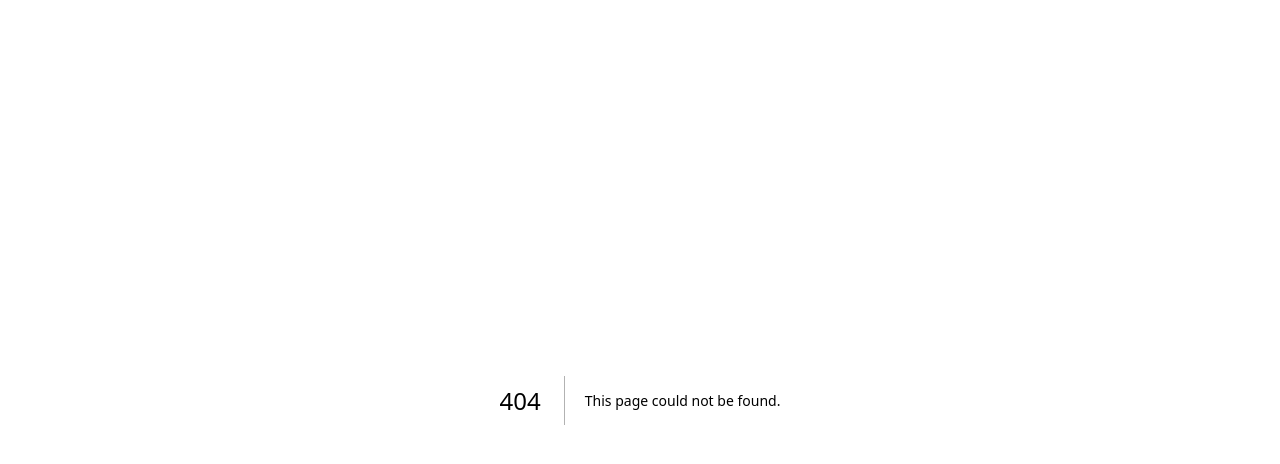
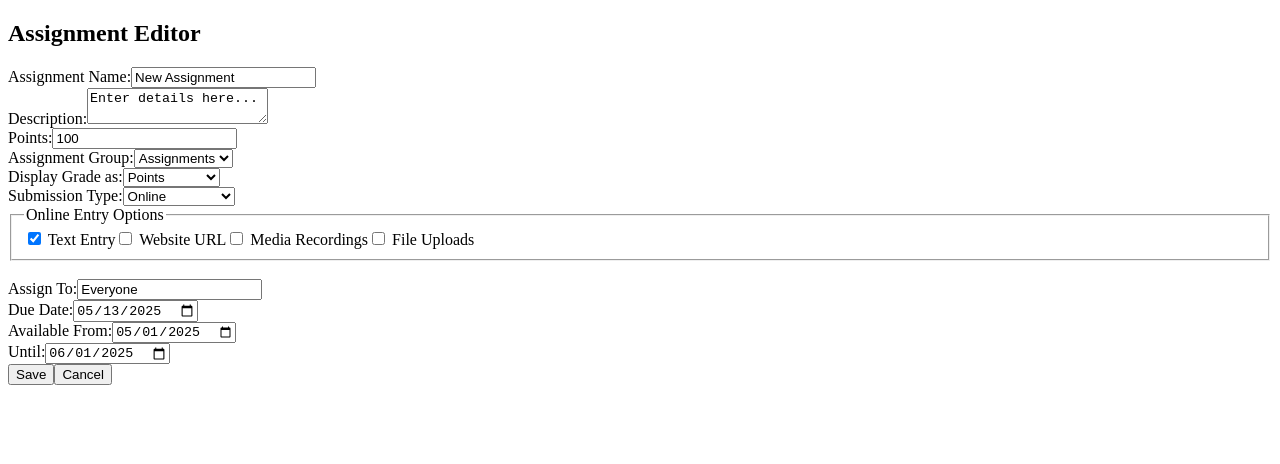
Before and after one commit to parvate-r/CS4550, a Next.js app in the folder kambaz-next-js/: page /Courses/1/Assignments/Edit in a window 1280 px wide. Before the commit this address had no page. Shown: the top 464 px of the page. Built offline with nearby package versions, Linux system fonts and the light colour scheme.

Commit message:
added changes to checkoff on rubric for A2

```diff
--- /dev/null
+++ b/kambaz-next-js/src/app/(Kambaz)/Courses/[id]/Assignments/Edit/page.tsx
@@ -0,0 +1,150 @@
+"use client";
+
+import { useState } from "react";
+
+export default function AssignmentEditor() {
+  const [name, setName] = useState("New Assignment");
+  const [description, setDescription] = useState("Enter details here...");
+  const [points, setPoints] = useState(100);
+  const [dueDate, setDueDate] = useState("2025-05-13");
+  const [availableFrom, setAvailableFrom] = useState("2025-05-01");
+  const [untilDate, setUntilDate] = useState("2025-06-01");
+  const [assignTo, setAssignTo] = useState("Everyone");
+
+  return (
+    <div id="wd-assignment-editor">
+      <h2>Assignment Editor</h2>
+
+      <label>
+        Assignment Name:
+        <input
+          type="text"
+          value={name}
+          onChange={(e) => setName(e.target.value)}
+        />
+      </label>
+
+      <br />
+
+      <label>
+        Description:
+        <textarea
+          value={description}
+          onChange={(e) => setDescription(e.target.value)}
+        />
+      </label>
+
+      <br />
+
+      <label>
+        Points:
+        <input
+          type="number"
+          value={points}
+          onChange={(e) => setPoints(Number(e.target.value))}
+        />
+      </label>
+
+      <br />
+
+      <label>
+        Assignment Group:
+        <select>
+          <option>Assignments</option>
+          <option>Quizzes</option>
+          <option>Exams</option>
+          <option>Project</option>
+        </select>
+      </label>
+
+      <br />
+
+      <label>
+        Display Grade as:
+        <select>
+          <option>Points</option>
+          <option>Percentage</option>
+          <option>Letter Grade</option>
+        </select>
+      </label>
+
+      <br />
+
+      <label>
+        Submission Type:
+        <select>
+          <option>Online</option>
+          <option>On Paper</option>
+          <option>No Submission</option>
+        </select>
+      </label>
+
+      <br />
+
+      <fieldset>
+        <legend>Online Entry Options</legend>
+        <label>
+          <input type="checkbox" defaultChecked /> Text Entry
+        </label>
+        <label>
+          <input type="checkbox" /> Website URL
+        </label>
+        <label>
+          <input type="checkbox" /> Media Recordings
+        </label>
+        <label>
+          <input type="checkbox" /> File Uploads
+        </label>
+      </fieldset>
+
+      <br />
+
+      <label>
+        Assign To:
+        <input
+          type="text"
+          value={assignTo}
+          onChange={(e) => setAssignTo(e.target.value)}
+        />
+      </label>
+
+      <br />
+
+      <label>
+        Due Date:
+        <input
+          type="date"
+          value={dueDate}
+          onChange={(e) => setDueDate(e.target.value)}
+        />
+      </label>
+
+      <br />
+
+      <label>
+        Available From:
+        <input
+          type="date"
+          value={availableFrom}
+          onChange={(e) => setAvailableFrom(e.target.value)}
+        />
+      </label>
+
+      <br />
+
+      <label>
+        Until:
+        <input
+          type="date"
+          value={untilDate}
+          onChange={(e) => setUntilDate(e.target.value)}
+        />
+      </label>
+
+      <br />
+
+      <button>Save</button>
+      <button>Cancel</button>
+    </div>
+  );
+}
```
Also changed, not shown: kambaz-next-js/src/app/(Kambaz)/Courses/Navigation.tsx (+7 -1 lines), kambaz-next-js/src/app/(Kambaz)/Courses/[id]/Assignments/page.tsx (+21 -5 lines), kambaz-next-js/src/app/(Kambaz)/Courses/[id]/Modules/page.tsx (+33 -9 lines), kambaz-next-js/src/app/(Kambaz)/Courses/[id]/Piazza/page.tsx (added, +17 -0 lines), kambaz-next-js/src/app/(Kambaz)/Courses/[id]/Quizzes/page.tsx (added, +13 -0 lines), kambaz-next-js/src/app/(Kambaz)/Courses/[id]/Zoom/page.tsx (added, +13 -0 lines), kambaz-next-js/src/app/(Kambaz)/Dashboard/page.tsx (+27 -18 lines), kambaz-next-js/src/app/(Kambaz)/NavigationSidebar.tsx (added, +48 -0 lines).
